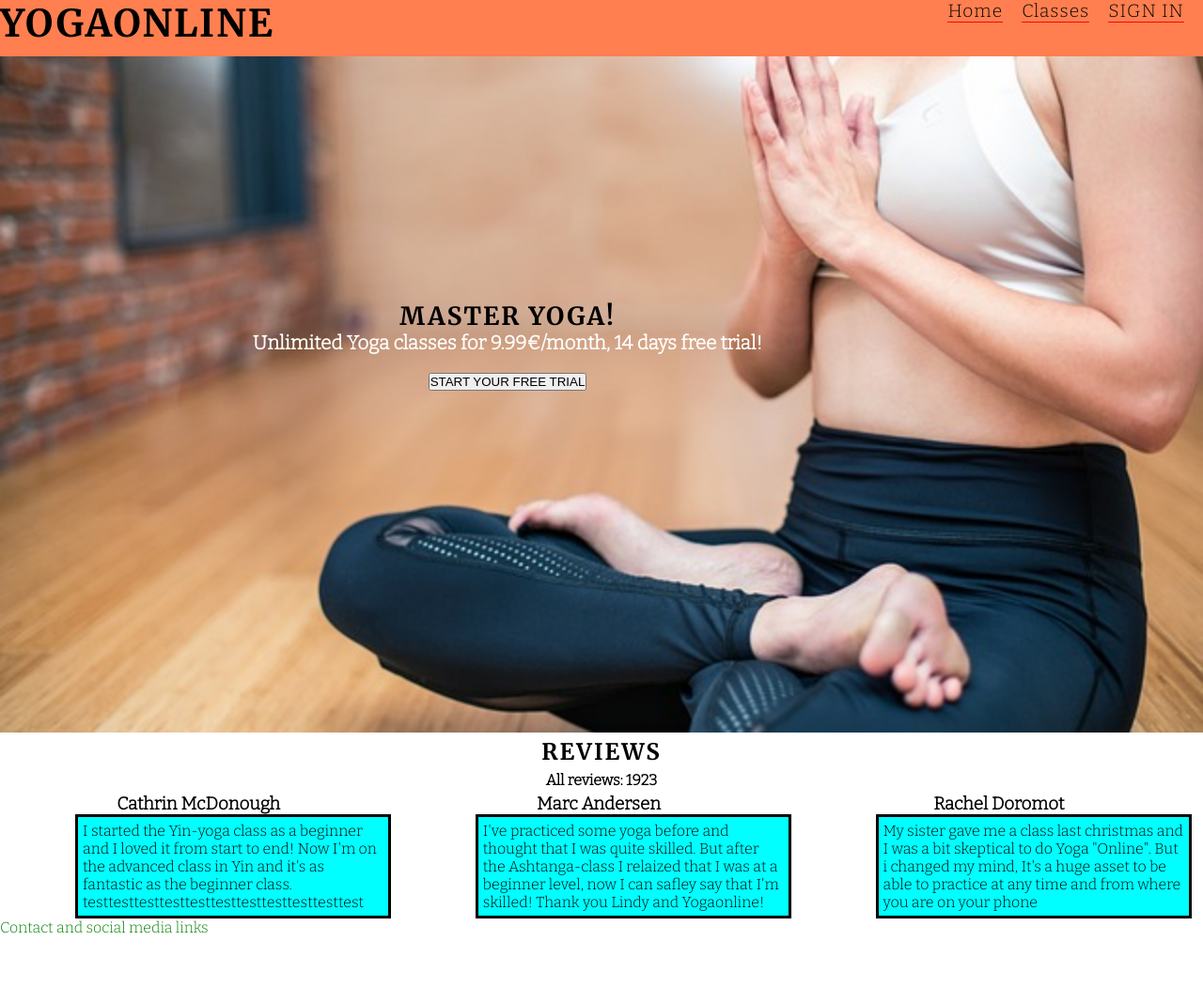
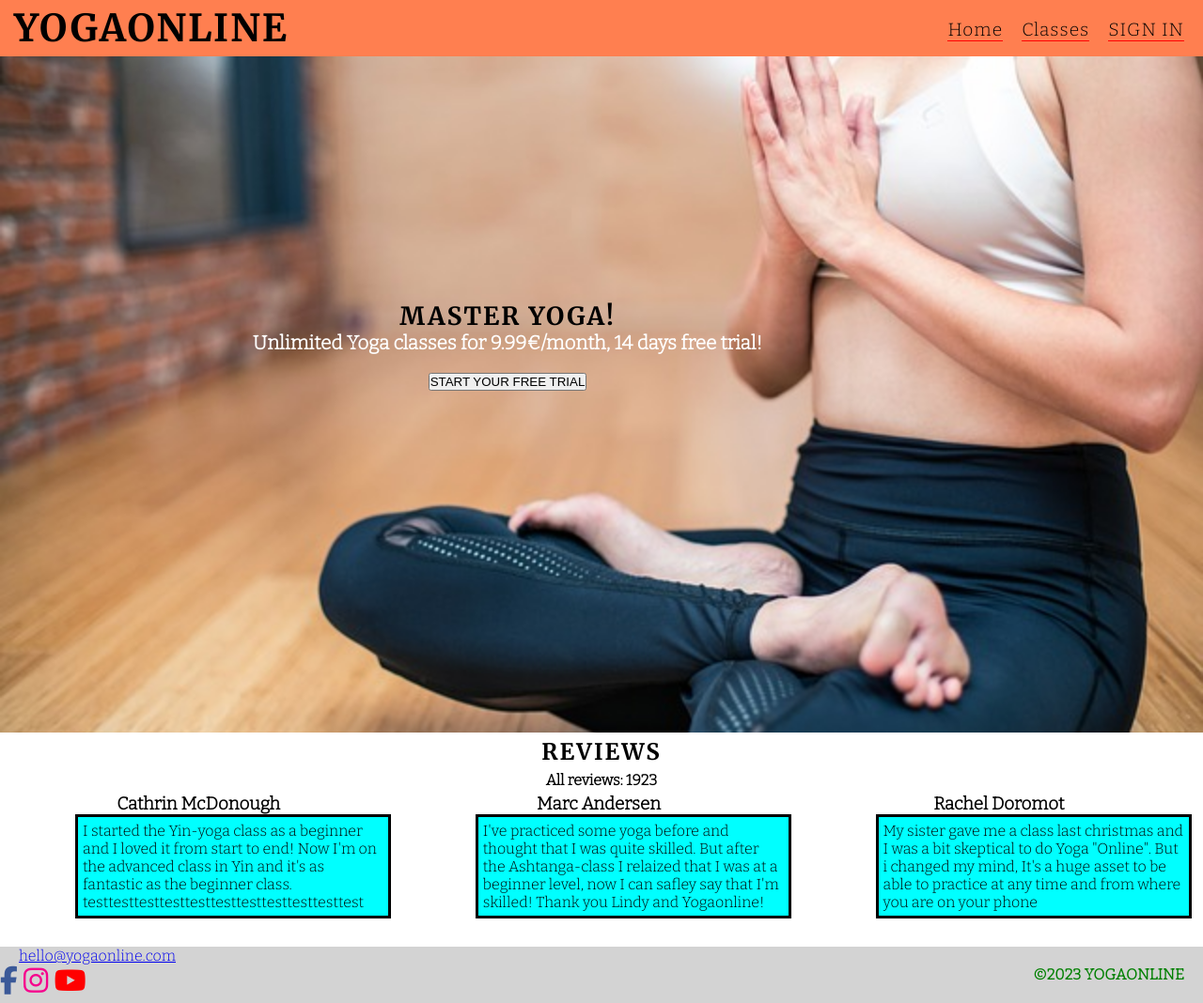
Before and after one commit to Fredricho/Yoga-Online, a plain HTML site: page index.html in a window 1280 px wide. Shown: the whole page at 94% size. Before the commit the page ends 997 px from the top, so only its background shows below. Drawn offline with nearby package versions, Linux system fonts and the light colour scheme.

Commit message:
Add font awesome to meta and content to footer section and style in css

```diff
--- a/assets/css/style.css
+++ b/assets/css/style.css
@@ -29,6 +29,8 @@ h2 {
     float: left;
     font-size: 250%;
     letter-spacing: 2px;
+    margin-top: 5px;
+    margin-left: 15px;
 }
 
 /* Navigation links*/
@@ -36,6 +38,7 @@ h2 {
 #nav-links {
     font-size: 120%;
     letter-spacing: 1px;
+
 }
 
 #nav-links a:hover {
@@ -55,6 +58,7 @@ h2 {
     float: right;
     list-style-type: none;
     margin-right: 20px;
+    margin-top: 20px;
 }
 
 #nav-links a {
@@ -141,3 +145,43 @@ h4 {
     padding: 10px;
     border: 3px solid black;
 } */
+
+
+/* Footer section and font awesome*/
+
+footer{
+    background-color: lightgray;
+    height: 60px;
+    width: auto;
+    margin-top: 30px;
+
+}
+
+#social-media{
+    font-size: 30px;
+
+}
+
+#insta{
+    color: rgb(246, 1, 140);
+
+}
+#fb{
+    color: #3b5998;
+
+}
+#yt{
+    color: #FF0000;
+
+}
+
+#copyright{
+    float: right;
+    margin-top: 20px;
+    margin-right: 20px;
+}
+
+#hello{
+    margin-top: 20px;
+    margin-left: 20px;
+}
--- a/index.html
+++ b/index.html
@@ -7,6 +7,8 @@
     <meta name="description" content="Yoga classes online">
     <meta name="keywords" content="yogaonline, yoga classes, bikram, yin, ashtanga">
     <link rel="stylesheet" href="/assets/css/style.css">
+    <script src="https://kit.fontawesome.com/1849cbbf68.js" crossorigin="anonymous"></script>
+
 
     <title>YogaOnline</title>
 
@@ -36,7 +38,7 @@
         <div id="hero-text">
             <h2>Master Yoga!</h2>
             <h3>Unlimited Yoga classes for 9.99€/month, 14 days free trial!</h3>
-            <input id="freetrial"type="button" value="START YOUR FREE TRIAL">
+            <input id="freetrial" type="button" value="START YOUR FREE TRIAL">
         </div>
     </section>
 
@@ -50,7 +52,8 @@
         <div class="review">
             <h3>Cathrin McDonough</h3>
             <p>I started the Yin-yoga class as a beginner and I loved it from start to end! Now I'm on the advanced
-                class in Yin and it's as fantastic as the beginner class. testtesttesttesttesttesttesttesttesttesttest </p>
+                class in Yin and it's as fantastic as the beginner class. testtesttesttesttesttesttesttesttesttesttest
+            </p>
         </div>
 
         <div class="review">
@@ -71,7 +74,22 @@
     </section>
 
 
-    <footer>Contact and social media links</footer>
+    <footer>
+        <a href="hello@yogaonline.com" id="hello">hello@yogaonline.com</a>
+
+        <h4 id="copyright">©2023 YOGAONLINE</h4>
+
+        <div id="social-media">
+
+            <a href="https://facebook.com" target="_blank" id="fb"><i class="fa-brands fa-facebook-f"></i></a>
+            <a href="https://instagram.com" target="_blank" id="insta"><i class="fa-brands fa-instagram"></i></a>
+            <a href="https://youtube.com" target="_blank" id="yt"><i class="fa-brands fa-youtube"></i></a>
+
+
+        </div>
+
+
+    </footer>
 </body>
 
 </html>
```
Lines whose indentation alone changed are shown as unchanged.
